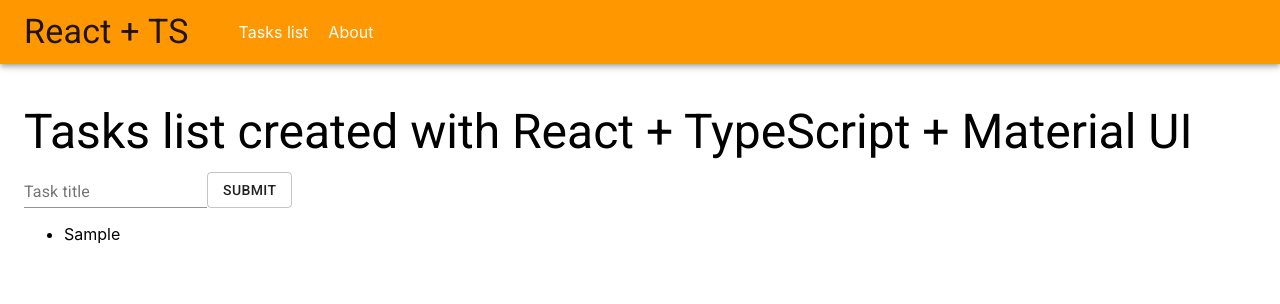
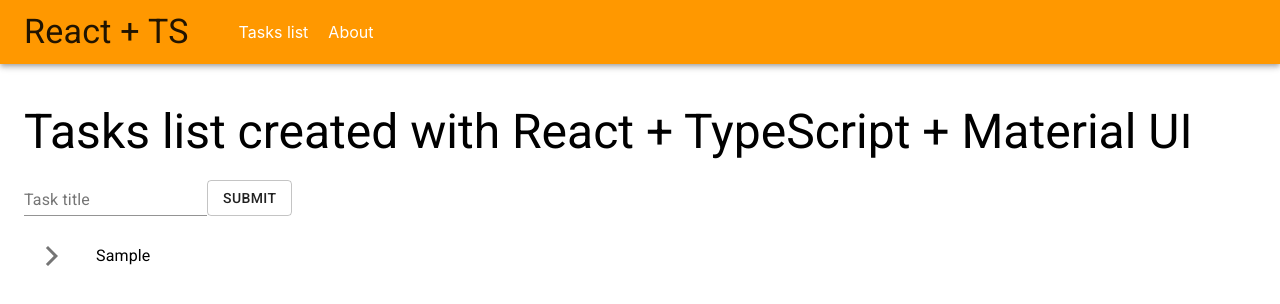
Before and after one commit to picprofit/react-typescript, a React (Create React App) app: page / in a window 1280 px wide. Both pictures are taken after typing "Sample" into the empty fields and a click on the button "SUBMIT". Shown: the top 304 px of the page. Built offline with nearby package versions, Linux system fonts and the light colour scheme.

Commit message:
upd: todo list styles

```diff
--- a/src/App.tsx
+++ b/src/App.tsx
@@ -3,19 +3,16 @@
 import Box from '@material-ui/core/Box';
 import Typography from '@material-ui/core/Typography';
 
+import taskInterface from './interfaces/taskInterface';
 import NavBar from './components/NavBar';
 import TodoForm from './components/TodoForm';
+import TodoList from './components/TodoList';
 
 const getRandomKey = (): string => {
   return Math.random()
     .toString(36)
     .substring(7);
 };
-
-interface taskInterface {
-    id: string;
-    value: string;
-}
 
 const App: React.FC = () => {
   const [tasks, setTasks] = useState<taskInterface[]>([]);
@@ -38,12 +35,12 @@
           <Typography variant="h3" component="h1">
             Tasks list created with React + TypeScript + Material UI
           </Typography>
-          <TodoForm addTask={addTask} />
-          <ul>
-            {tasks.map(item => {
-              return <li key={item.id}>{item.value}</li>;
-            })}
-          </ul>
+          <Box mt={1} mb={1}>
+            <TodoForm addTask={addTask} />
+          </Box>
+          <Box mt={1} mb={1}>
+            <TodoList tasks={tasks}></TodoList>
+          </Box>
         </Box>
       </Container>
     </>
--- /dev/null
+++ b/src/components/TodoList.tsx
@@ -0,0 +1,31 @@
+import React from 'react';
+import List from '@material-ui/core/List';
+import ListItem from '@material-ui/core/ListItem';
+import ListItemIcon from '@material-ui/core/ListItemIcon';
+import ListItemText from '@material-ui/core/ListItemText';
+import ArrowForwardIosIcon from '@material-ui/icons/ArrowForwardIos';
+
+import taskInterface from '../interfaces/taskInterface';
+
+interface TodoListProps {
+  tasks: taskInterface[];
+}
+
+const TodoList: React.FC<TodoListProps> = ({ tasks }) => {
+  return (
+    <List>
+      {tasks.map(item => {
+        return (
+          <ListItem key={item.id} button>
+            <ListItemIcon>
+              <ArrowForwardIosIcon />
+            </ListItemIcon>
+            <ListItemText primary={item.value} />
+          </ListItem>
+        );
+      })}
+    </List>
+  );
+};
+
+export default TodoList;
--- /dev/null
+++ b/src/interfaces/taskInterface.ts
@@ -0,0 +1,6 @@
+interface taskInterface {
+  id: string;
+  value: string;
+}
+
+export default taskInterface;
```
